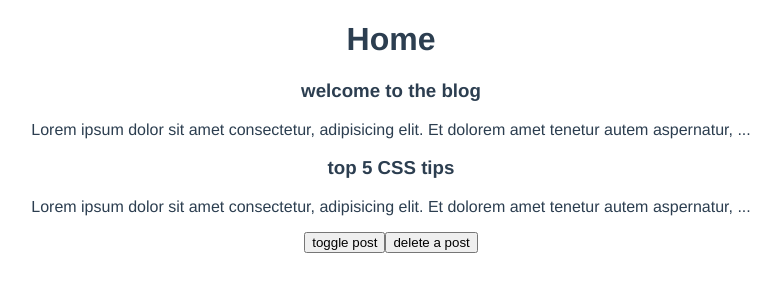
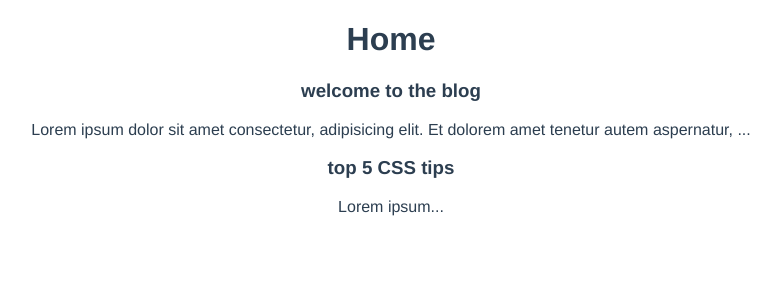
Before and after one commit to lbertoncello/vue-dojo-blog, a Vue app: page / in a window 1280 px wide. Shown: the top 300 px of the page, without its empty margins (249-1030 px from the left). Built offline with nearby package versions, Linux system fonts and the light colour scheme.

Commit message:
chore: add json-server to mock the api

```diff
--- /dev/null
+++ b/data/db.json
@@ -0,0 +1,24 @@
+{
+  "posts": [
+    {
+      "id": 1,
+      "title": "welcome to the new blog",
+      "body": "Lorem ipsum dolor sit amet consectetur, adipisicing elit. Et dolorem amet tenetur autem aspernatur, aliquid saepe eligendi, reiciendis quia ducimus neque iste ea nobis, repellendus esse quisquam hic. Accusantium nobis totam tenetur inventore non optio a earum dolorum! Labore doloremque iusto sapiente illo esse porro in, alias est voluptatibus error iure nostrum mollitia magnam commodi vel quasi! Recusandae, qui consequuntur!",
+      "tags": [
+        "webdev",
+        "coding",
+        "news"
+      ]
+    },
+    {
+      "id": 2,
+      "title": "top 5 CSS tips",
+      "body": "Lorem ipsum dolor sit amet consectetur, adipisicing elit. Et dolorem amet tenetur autem aspernatur, aliquid saepe eligendi, reiciendis quia ducimus neque iste ea nobis, repellendus esse quisquam hic. Accusantium nobis totam tenetur inventore non optio a earum dolorum! Labore doloremque iusto sapiente illo esse porro in, alias est voluptatibus error iure nostrum mollitia magnam commodi vel quasi! Recusandae, qui consequuntur!",
+      "tags": [
+        "css",
+        "webdev",
+        "coding"
+      ]
+    }
+  ]
+}
--- a/package.json
+++ b/package.json
@@ -4,10 +4,12 @@
   "private": true,
   "scripts": {
     "serve": "vue-cli-service serve",
-    "build": "vue-cli-service build"
+    "build": "vue-cli-service build",
+    "api": "json-server --watch data/db.json"
   },
   "dependencies": {
     "core-js": "^3.6.5",
+    "json-server": "^0.17.0",
     "vue": "^3.0.0",
     "vue-router": "^4.0.0-0"
   },
--- a/src/views/Home.vue
+++ b/src/views/Home.vue
@@ -1,9 +1,7 @@
 <template>
   <div class="home">
     <h1>Home</h1>
-    <PostList v-if="showPosts" :posts="posts" />
-    <button @click="handleTogglePost">toggle post</button>
-    <button @click="handleDeletePost">delete a post</button>
+    <PostList :posts="posts" />
   </div>
 </template>
 
@@ -18,19 +16,10 @@ export default {
   setup() {
     const posts = ref([
       { title: 'welcome to the blog', body: 'Lorem ipsum dolor sit amet consectetur, adipisicing elit. Et dolorem amet tenetur autem aspernatur, aliquid saepe eligendi, reiciendis quia ducimus neque iste ea nobis, repellendus esse quisquam hic. Accusantium nobis totam tenetur inventore non optio a earum dolorum! Labore doloremque iusto sapiente illo esse porro in, alias est voluptatibus error iure nostrum mollitia magnam commodi vel quasi! Recusandae, qui consequuntur!', id: 1 },
-      { title: 'top 5 CSS tips', body: 'Lorem ipsum dolor sit amet consectetur, adipisicing elit. Et dolorem amet tenetur autem aspernatur, aliquid saepe eligendi, reiciendis quia ducimus neque iste ea nobis, repellendus esse quisquam hic. Accusantium nobis totam tenetur inventore non optio a earum dolorum! Labore doloremque iusto sapiente illo esse porro in, alias est voluptatibus error iure nostrum mollitia magnam commodi vel quasi! Recusandae, qui consequuntur!', id: 2 }
+      { title: 'top 5 CSS tips', body: 'Lorem ipsum', id: 2 }
     ])
-    const showPosts = ref(true)
 
-    const handleTogglePost = () => showPosts.value = !showPosts.value
-    const handleDeletePost = () => posts.value.pop()
-
-    return {
-      posts,
-      showPosts,
-      handleTogglePost,
-      handleDeletePost
-    }
+    return { posts }
   }
 }
 </script>
```
Also changed, not shown: 1 other file (tests, documents, lock files or other folders).
